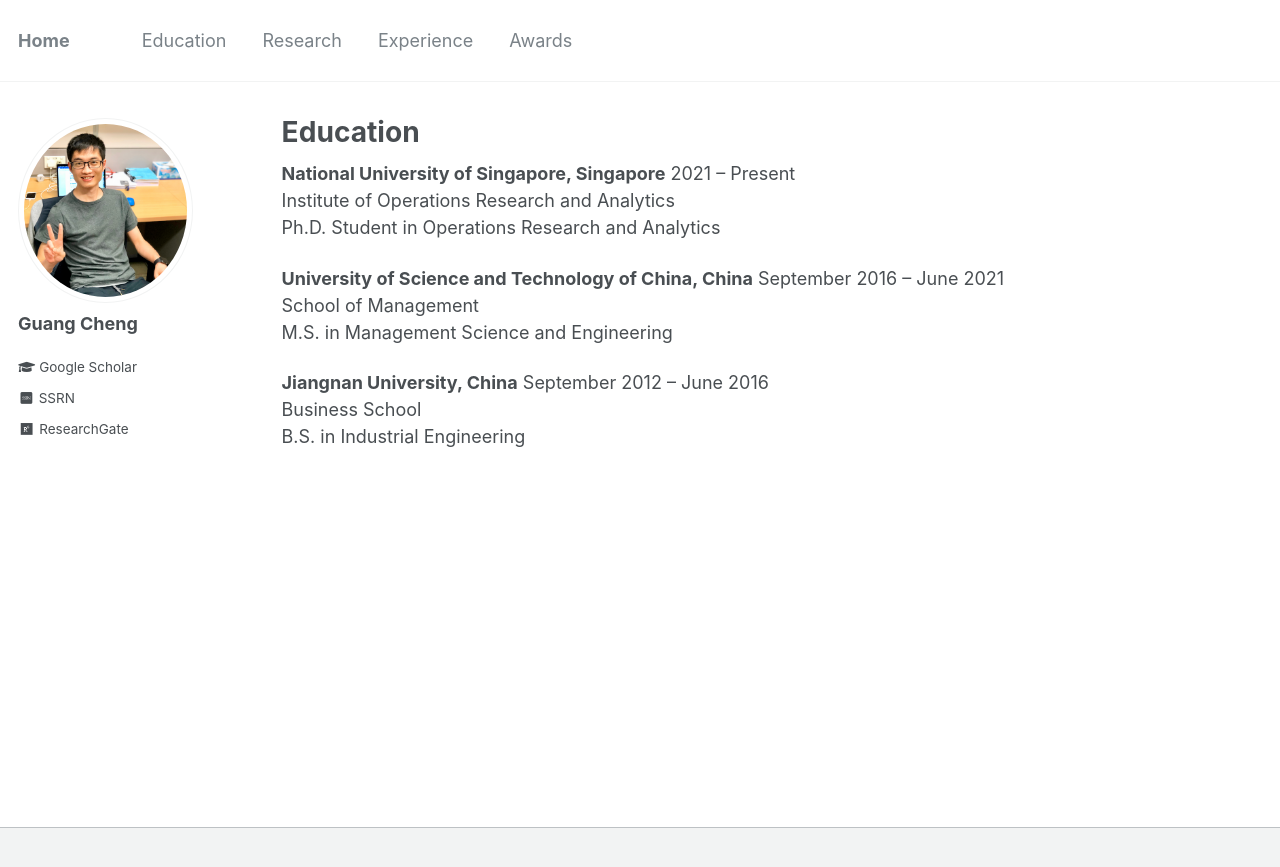
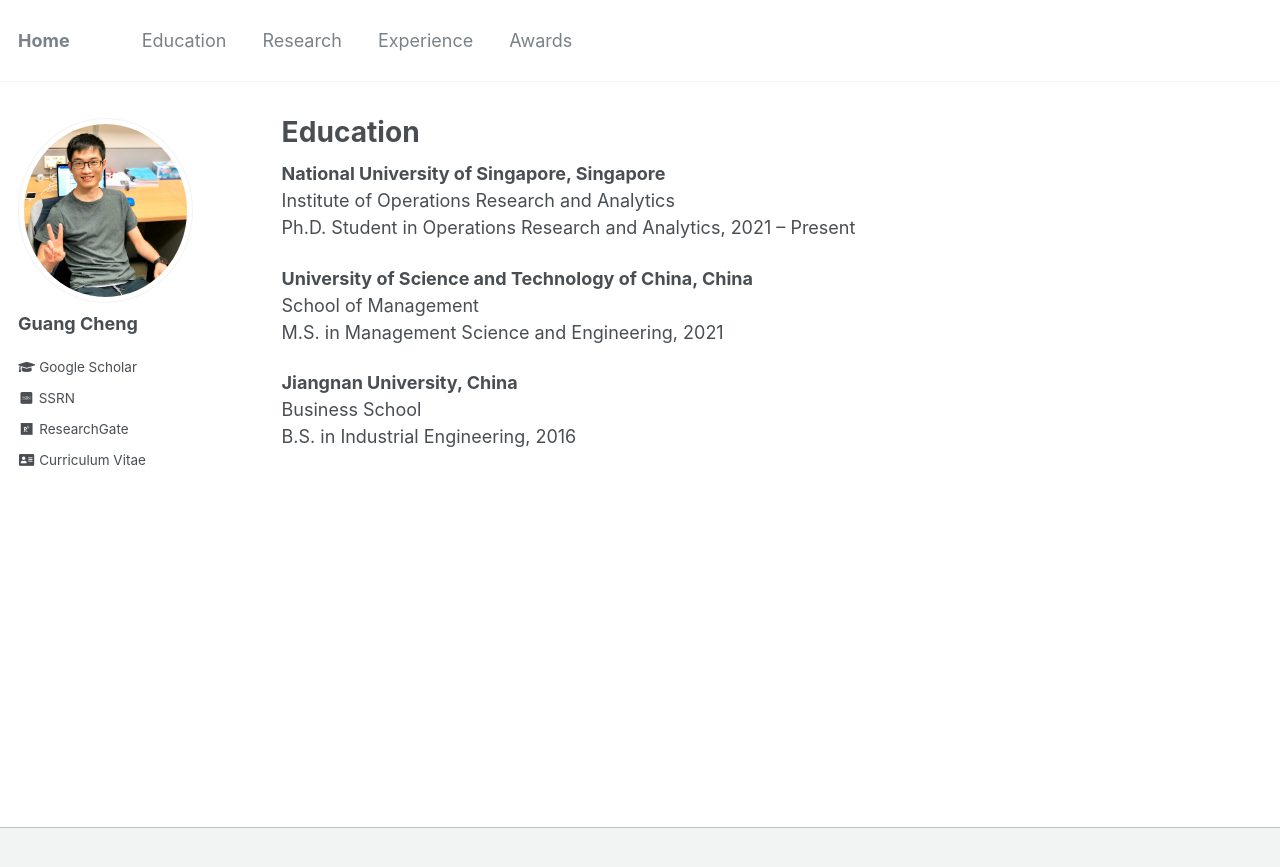
Before and after one commit to gcheng-nus/gcheng-nus.github.io, a Jekyll site: the page built from _pages/education.md, in a window 1280 px wide. Shown: the top 867 px of the page. Built offline with Jekyll 4.4.1, drawn with Linux system fonts in a browser that asks for light colours; some web fonts are replaced.

Commit message:
update education

```diff
--- a/_config.yml
+++ b/_config.yml
@@ -88,7 +88,7 @@ author:
   SSRN             : "https://papers.ssrn.com/sol3/cf_dev/AbsByAuth.cfm?per_id=3036482"
   # email            : "gcheng@u.nus.edu"
   researchgate     : "https://www.researchgate.net/profile/Cheng_Guang"
-  Curriculum Vitae : "https://drive.google.com/file/d/1wG4U5neyPrh90aHA6hi6aaliP0hb4ZZz/view?usp=sharing"
+  CV               : "https://drive.google.com/file/d/1wG4U5neyPrh90aHA6hi6aaliP0hb4ZZz/view?usp=sharing"
 
 
 # Reading Files
--- a/_includes/author-profile.html
+++ b/_includes/author-profile.html
@@ -119,7 +119,7 @@
         <li><a href="https://en.wikipedia.org/wiki/User:{{ author.wikipedia }}"><i class="fab fa-fw fa-wikipedia-w" aria-hidden="true"></i> Wikipedia</a></li>
       {% endif %}
       {% if author.CV %}
-        <li><a href="{{ author.CV }}"><i class="fas fa-fw fa-address-card"></i> CV</a></li>
+        <li><a href="{{ author.CV }}"><i class="fas fa-fw fa-address-card"></i> Curriculum Vitae</a></li>
       {% endif %}
     </ul>
   </div>
--- a/_pages/education.md
+++ b/_pages/education.md
@@ -5,14 +5,14 @@ permalink: /education/
 author_profile: true
 ---
 
-**National University of Singapore, Singapore**    2021 -- Present
+**National University of Singapore, Singapore**
 Institute of Operations Research and Analytics
-Ph.D. Student in Operations Research and Analytics
+Ph.D. Student in Operations Research and Analytics, 2021 -- Present
 
-**University of Science and Technology of China, China**   September 2016 -- June 2021
+**University of Science and Technology of China, China**
 School of Management
-M.S. in Management Science and Engineering
+M.S. in Management Science and Engineering, 2021
 
-**Jiangnan University, China**         September 2012 -- June 2016
+**Jiangnan University, China**
 Business School
-B.S. in Industrial Engineering
+B.S. in Industrial Engineering, 2016
```
